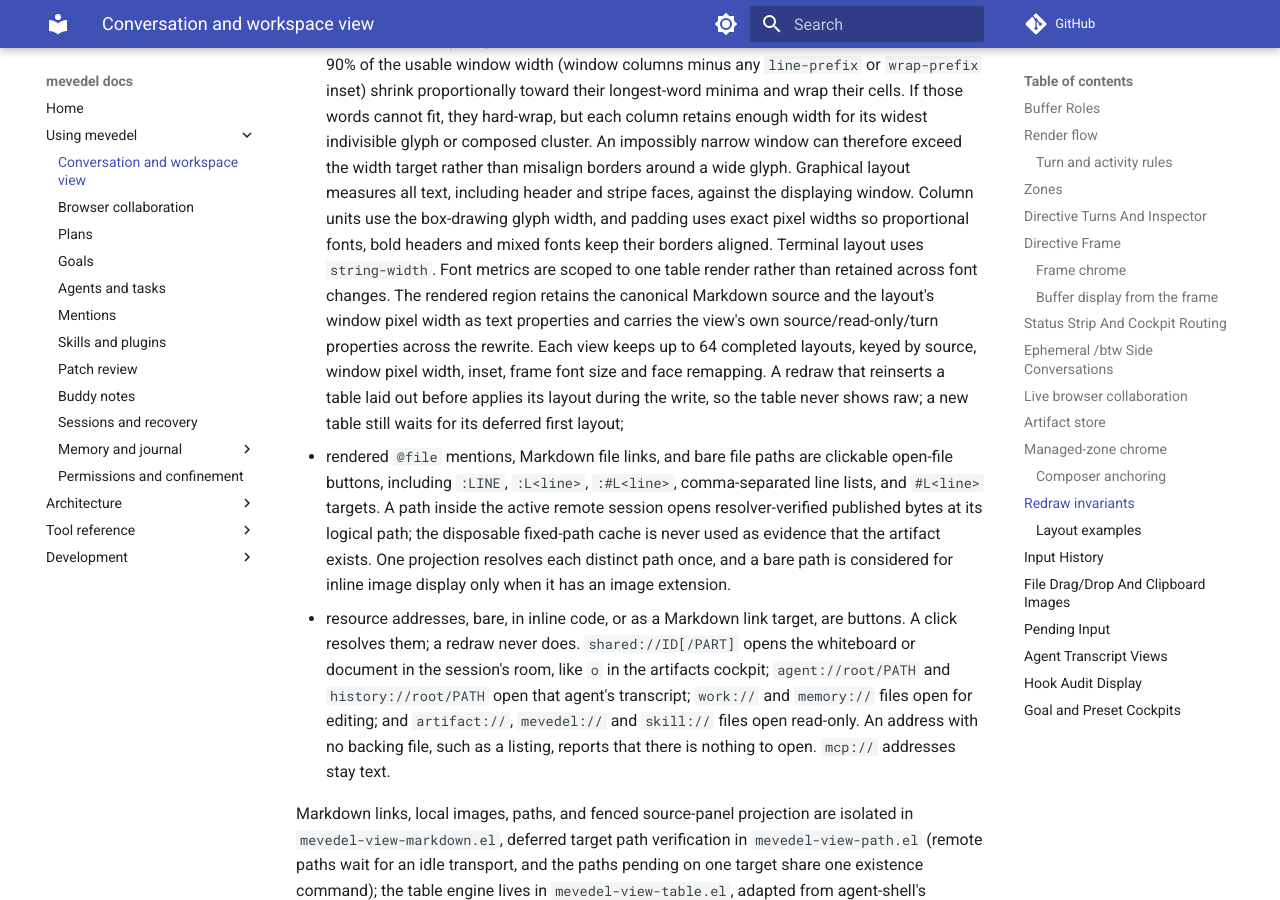
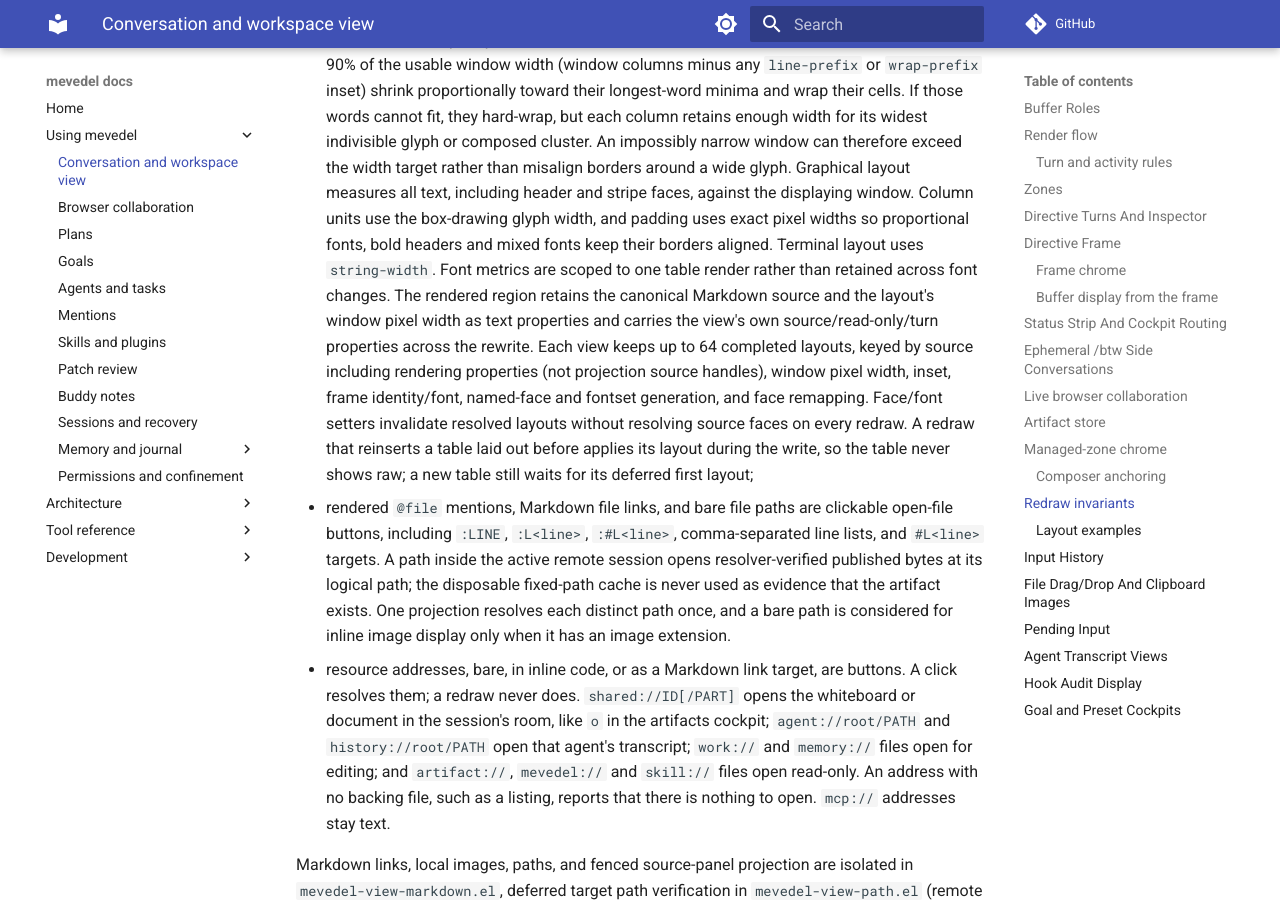
Before and after one commit to FrauH0lle/mevedel, an MkDocs documentation site: the page built from docs/view.md, in a window 1280 px wide and 900 px high, scrolled down 48737 px. Built offline with MkDocs 1.6.1 and Material for MkDocs 9.7.7, drawn with Linux system fonts in a browser that asks for light colours; comment, search, counter and statistics services are not loaded.

Commit message:
fix(view): Invalidate table layouts when fonts change
A redraw must not reuse a layout measured with different named faces or
source fontification. Keep a cheap generation token for face/font changes,
compare source properties, and snapshot mutable cache keys. Exclude only
transient projection handles and carry the current handles after insertion.
Reuse the prepared hit so a cached redraw still performs one lookup.

* mevedel-view-table.el (mevedel-view-table--fonts-changed,
mevedel-view-table-unload-function): Install and remove font observers.
(mevedel-view-table--layout-key, mevedel-view-table--layout): Include frame,
font generation and source rendering properties; snapshot mutable inputs.
(mevedel-view-table--render-region, mevedel-view-table-decorate): Pass the
prepared rendering instead of looking up an already checked layout again.
* test/test-mevedel-view-table-graphical.el (mevedel-view-table--layout):
Exercise named-face, source-property and in-place plist changes through
actual graphical redraws, retaining an independent before snapshot.
* test/test-mevedel-view-table.el (mevedel-view-table-unload-function):
Verify cold observer installation and unload cleanup in a fresh child.
* docs/view.md: Describe cache identity and font invalidation.

All four table files pass three focused runs and fresh-files. The graphical
lane passes 78 cases three times with no skips, plus a fresh table-only
child. Baseline controls reproduce stale face/fontification layouts and a
mutable key. Strict compilation and standards pass. CPU-27 bytecompiled
lookup median is 2.909 us versus 2778.734 us for uncached layout, 11 samples;
redraw uses one cache lookup. This is layout cost, not presentation latency.

```diff
--- a/docs/view.md
+++ b/docs/view.md
@@ -2369,8 +2369,11 @@
   The rendered region retains the canonical Markdown
   source and the layout's window pixel width as text properties and
   carries the view's own source/read-only/turn properties across the
-  rewrite. Each view keeps up to 64 completed layouts, keyed by source,
-  window pixel width, inset, frame font size and face remapping. A redraw
+  rewrite. Each view keeps up to 64 completed layouts, keyed by source including
+  rendering properties (not projection source handles), window pixel width,
+  inset, frame identity/font, named-face
+  and fontset generation, and face remapping. Face/font setters invalidate
+  resolved layouts without resolving source faces on every redraw. A redraw
   that reinserts a table laid out before applies its layout during the
   write, so the table never shows raw; a new table still waits for its
   deferred first layout;
```
Also changed, not shown: 3 other files.
